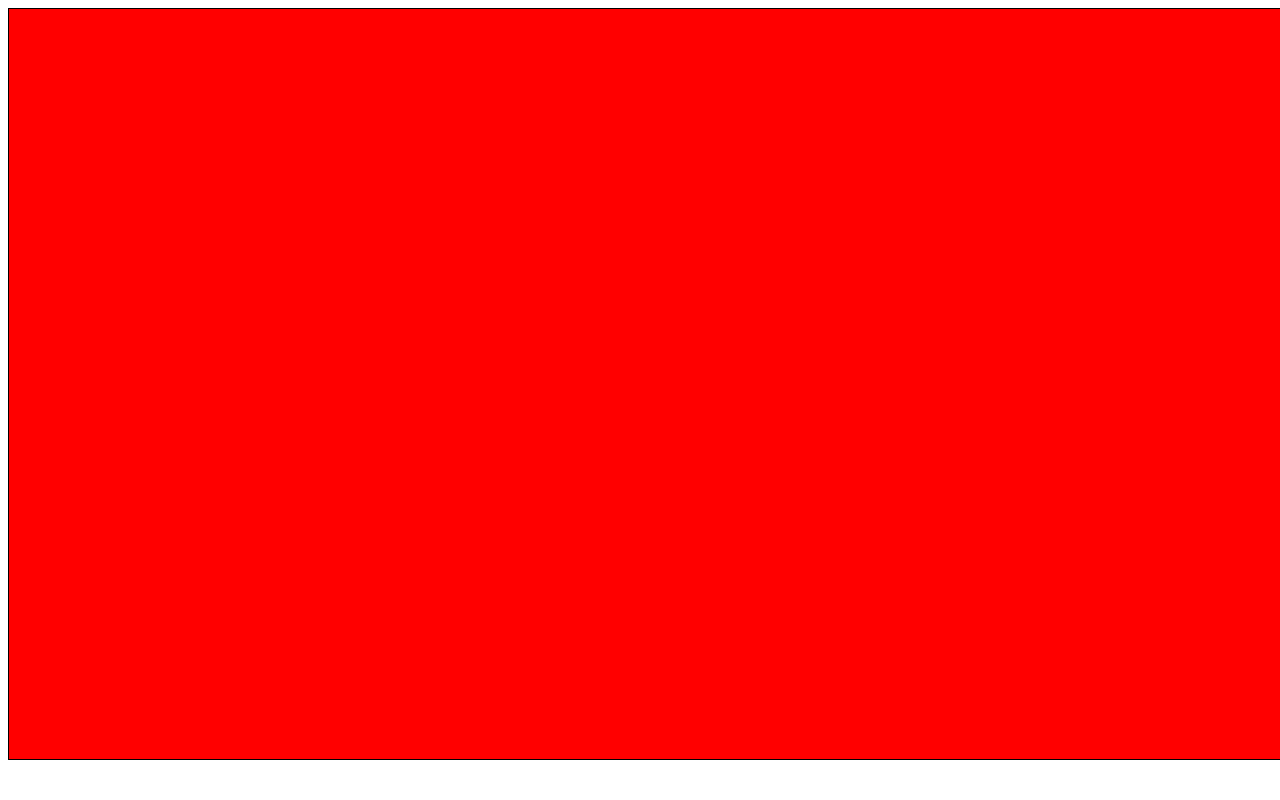
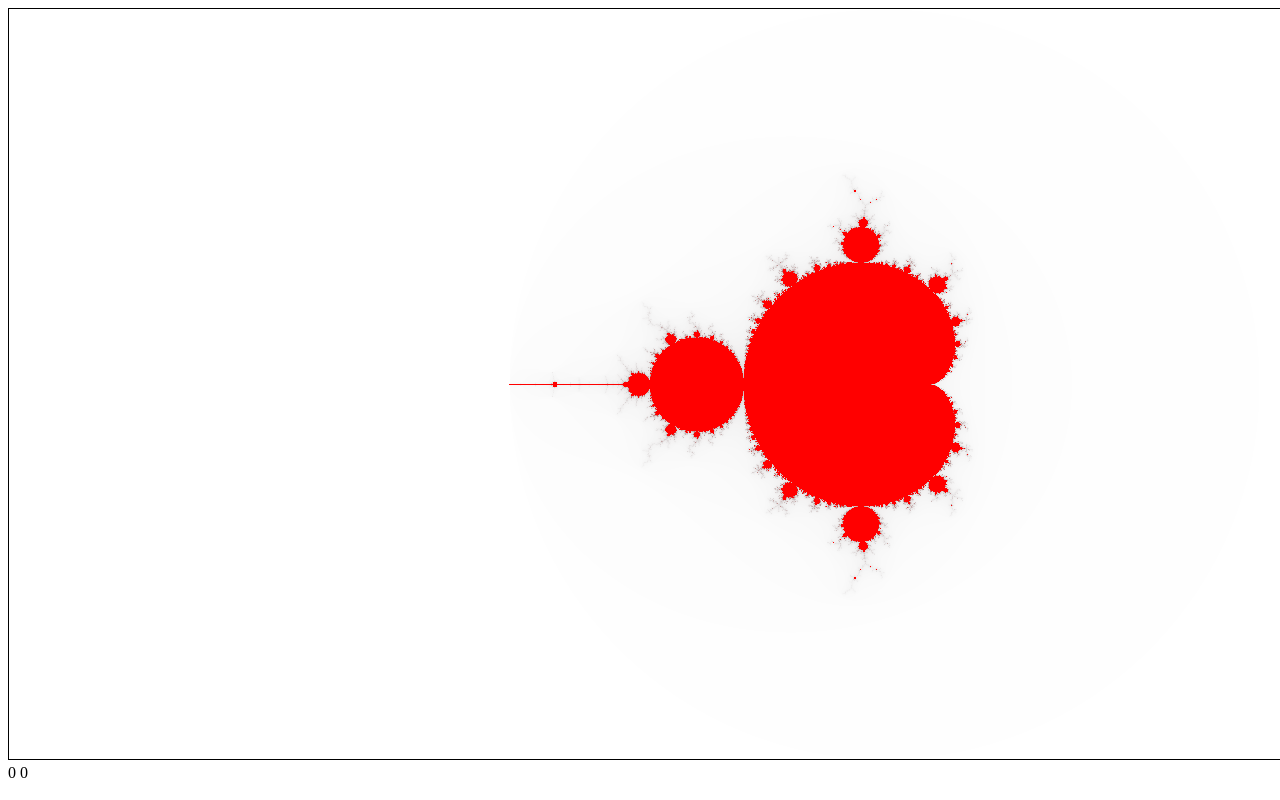
Before and after one commit to SpecialDragonfly/fractal, a plain HTML site: page index.html in a window 1280 px wide. Shown: the top 800 px of the page. Drawn offline with Linux system fonts and the light colour scheme.

Commit message:
Fixes the recenter/zoom-in commands.

```diff
--- a/fractal.js
+++ b/fractal.js
@@ -5,12 +5,54 @@
             this.canvas = document.getElementById(canvasId);
             this.context = this.canvas.getContext("2d");
             this.imageData = this.context.createImageData(this.canvas.width, this.canvas.height);
-            this.aspectRatio = this.canvas.height / this.canvas.width
+            this.positionXCoord = document.getElementById("x-coord");
+            this.positionYCoord = document.getElementById("y-coord");
+
+            this.aspectRatio = this.canvas.height / this.canvas.width;
             this.zoom = 4; // Assuming co-ordinates go from -2 -> +2
             this.center = {
-                x: -0.7463,
-                y: 0.1102
+                // x: -0.7463,
+                // y: 0.1102
+                x: 0,
+                y: 0
             };
+
+            this.displayCoordinates();
+            this.canvas.onclick = this.onClick.bind(this);
+            this.canvas.ondblclick = this.onDoubleClick.bind(this);
+            this.timer = undefined;
+        }
+
+        displayCoordinates() {
+            this.positionXCoord.innerHTML = this.center.x;
+            this.positionYCoord.innerHTML = this.center.y;
+        }
+
+        onClick(e) {
+            let self = this;
+            if (this.timer) clearTimeout(this.timer);
+            this.timer = setTimeout(function() {
+                let index = self.canvasCoordToImageDataCoord(e.x, e.y);
+                let coords = self.indexToCoord(index);
+                self.center.x = coords.x;
+                self.center.y = coords.y;
+                self.displayCoordinates();
+                self.render();
+            }, 250);
+        }
+
+        canvasCoordToImageDataCoord(x, y) {
+            return 4 * (y * this.canvas.width + x);
+        }
+
+        onDoubleClick(e) {
+            clearTimeout(this.timer);
+            this.zoom = this.zoom / 2;
+            this.render();
+        }
+
+        setRenderer(renderer) {
+            this.renderer = renderer;
         }
 
         setZoom(zoom) {
@@ -28,14 +70,15 @@
                 x: index % this.canvas.width,
                 y: Math.floor(index / this.canvas.width)
             };
-            coord.x = (((coord.x * this.zoom / this.canvas.width) - this.zoom / 2) + (this.center.x * this.aspectRatio)) / this.aspectRatio;
-            coord.y = ((((coord.y * this.zoom / this.canvas.height) - this.zoom / 2) * -1) + this.center.y);
+            coord.x = (coord.x * (this.zoom / this.canvas.width) - (this.zoom / 2) + (this.center.x * this.aspectRatio)) / this.aspectRatio;
+            coord.y = ((coord.y * (this.zoom / this.canvas.height) - this.zoom / 2) * -1) + this.center.y;
             return coord;
         }
 
-        render(predicate) {
-            for (var i = 0; i < this.canvas.width * this.canvas.height * 4; i += 4) {
-                let result = predicate(this.indexToCoord(i));
+        render() {
+            this.rendering = true;
+            for (let i = 0; i < this.canvas.width * this.canvas.height * 4; i += 4) {
+                let result = this.renderer(this.indexToCoord(i));
                 let set = result.success ? 255 : result.iterations;
                 this.imageData.data[i] = set;
                 this.imageData.data[i + 1] = 0;
@@ -43,6 +86,7 @@
                 this.imageData.data[i + 3] = set;
             }
             this.context.putImageData(this.imageData, 0, 0);
+            this.rendering = false;
         }
     }
 
@@ -66,11 +110,10 @@
         }
     }
 
-    var m = new Mandelbrot(200);
-    var g = new Graph("ex0");
-    g.setZoom(0.05);
+    let m = new Mandelbrot(200);
+    let g = new Graph("ex0");
+    g.setZoom(4);
     g.setCenter(0, 0);
-    g.render(function(coord) {
-        return m.numberValid(coord.x, coord.y)
-    });
+    g.setRenderer(function(coord) { return m.numberValid(coord.x, coord.y)});
+    g.render();
 })();
--- a/index.html
+++ b/index.html
@@ -6,6 +6,10 @@
     </head>
     <body>
         <canvas id="ex0" style="border: 1px solid black;" width="1750px" height="750px"></canvas>
+        <div id="position">
+            <span id="x-coord"></span>
+            <span id="y-coord"></span>
+        </div>
         <script type="text/javascript" src="fractal.js"></script>
     </body>
 </html>
```
Also changed, not shown: 1 other file.
